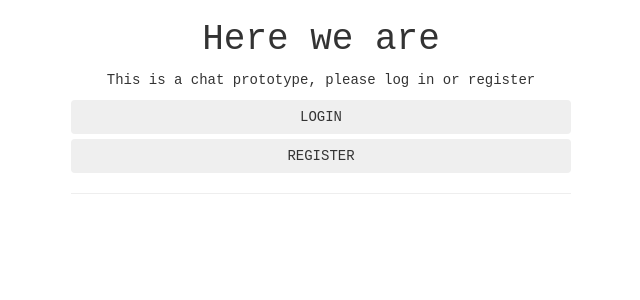
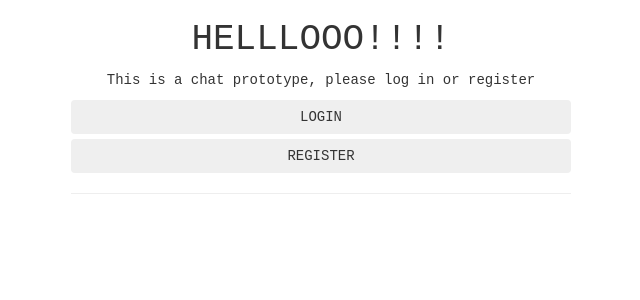
Before and after one commit to nktnlg/Project-1-Chatique-MEAN, an Angular app in the folder client/: page / in a window 1280 px wide. Shown: the top 300 px of the page, without its empty margins (319-959 px from the left). Built offline with nearby package versions, Linux system fonts and the light colour scheme.

Commit message:
feature test

```diff
--- a/client/src/app/app.component.html
+++ b/client/src/app/app.component.html
@@ -1,2 +1,2 @@
-<h1>Here we are</h1>
+<h1>HELLLOOO!!!!</h1>
 <router-outlet></router-outlet>
```
